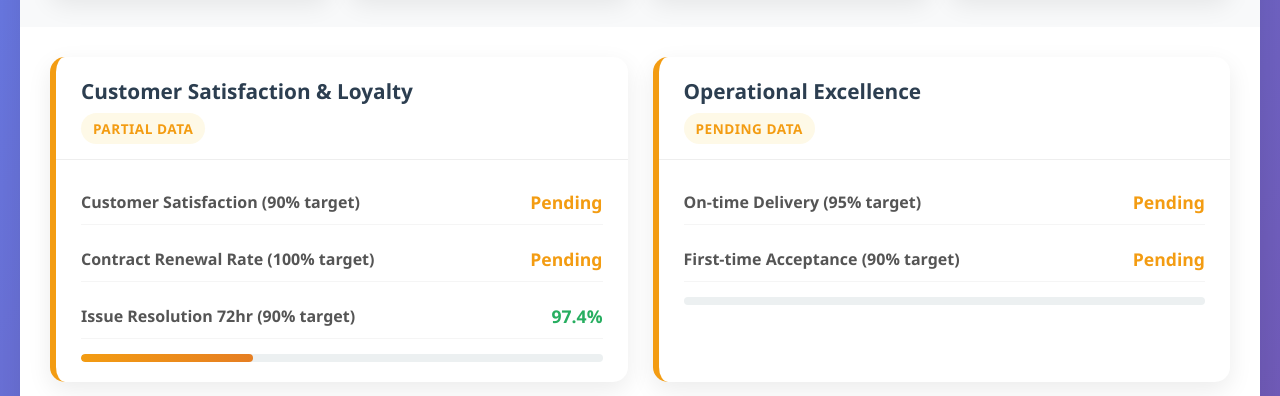
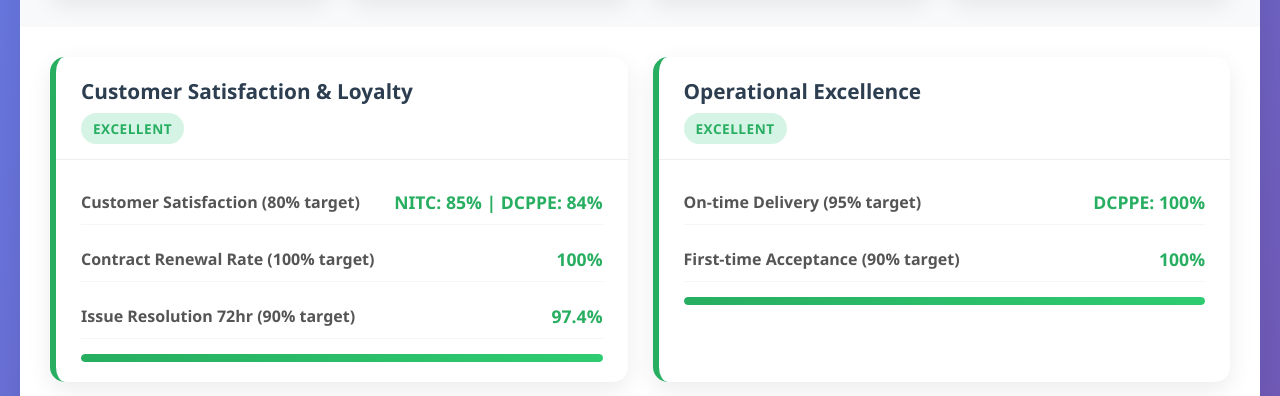
Before and after one commit to petrockc/QMS-dashboard, a plain HTML site: page index.html in a window 1280 px wide. Both pictures are taken after a click on the element "Q4 2025". Shown: the part 404-800 px from the top of the page. Drawn offline with Linux system fonts and the light colour scheme.

Commit message:
Update Q4 metrics

```diff
--- a/index.html
+++ b/index.html
@@ -485,46 +485,46 @@
             </div>
 
             <div class="objectives-grid">
-                <div class="objective-card good">
+                <div class="objective-card excellent">
                     <div class="card-header">
                         <div class="card-title">Customer Satisfaction & Loyalty</div>
-                        <span class="status-badge badge-good">Partial Data</span>
+                        <span class="status-badge badge-excellent">Excellent</span>
                     </div>
                     <div class="card-body">
                         <div class="metric">
-                            <span class="metric-name">Customer Satisfaction (90% target)</span>
-                            <span class="metric-value value-close">Pending</span>
+                            <span class="metric-name">Customer Satisfaction (80% target)</span>
+                            <span class="metric-value value-met">NITC: 85% | DCPPE: 84%</span>
                         </div>
                         <div class="metric">
                             <span class="metric-name">Contract Renewal Rate (100% target)</span>
-                            <span class="metric-value value-close">Pending</span>
+                            <span class="metric-value value-met">100%</span>
                         </div>
                         <div class="metric">
                             <span class="metric-name">Issue Resolution 72hr (90% target)</span>
                             <span class="metric-value value-met">97.4%</span>
                         </div>
                         <div class="progress-bar">
-                            <div class="progress-fill progress-good" style="width: 33%"></div>
+                            <div class="progress-fill progress-excellent" style="width: 100%"></div>
                         </div>
                     </div>
                 </div>
 
-                <div class="objective-card good">
+                <div class="objective-card excellent">
                     <div class="card-header">
                         <div class="card-title">Operational Excellence</div>
-                        <span class="status-badge badge-good">Pending Data</span>
+                        <span class="status-badge badge-excellent">Excellent</span>
                     </div>
                     <div class="card-body">
                         <div class="metric">
                             <span class="metric-name">On-time Delivery (95% target)</span>
-                            <span class="metric-value value-close">Pending</span>
+                            <span class="metric-value value-met">DCPPE: 100%</span>
                         </div>
                         <div class="metric">
                             <span class="metric-name">First-time Acceptance (90% target)</span>
-                            <span class="metric-value value-close">Pending</span>
+                            <span class="metric-value value-met">100%</span>
                         </div>
                         <div class="progress-bar">
-                            <div class="progress-fill progress-good" style="width: 0%"></div>
+                            <div class="progress-fill progress-excellent" style="width: 100%"></div>
                         </div>
                     </div>
                 </div>
@@ -592,16 +592,16 @@
                 <div class="objective-card needs-attention">
                     <div class="card-header">
                         <div class="card-title">Talent Acquisition & Retention</div>
-                        <span class="status-badge badge-needs-attention">Critical - Declining</span>
+                        <span class="status-badge badge-needs-attention">Critical - Showing Improvement</span>
                     </div>
                     <div class="card-body">
                         <div class="metric">
                             <span class="metric-name">Time-to-Fill (30 days target)</span>
-                            <span class="metric-value value-not-met">126 days</span>
+                            <span class="metric-value value-not-met">106 days (SEP)</span>
                         </div>
                         <div class="metric">
                             <span class="metric-name">New Hire Retention (90% target)</span>
-                            <span class="metric-value value-not-met">62.2%</span>
+                            <span class="metric-value value-not-met">62.2% (AUG)</span>
                         </div>
                         <div class="progress-bar">
                             <div class="progress-fill progress-poor" style="width: 0%"></div>
```
